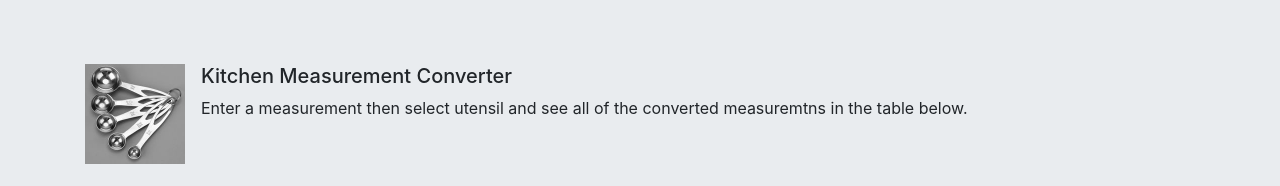
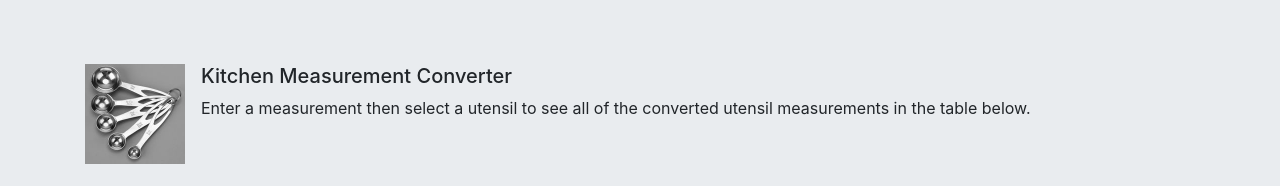
Before and after one commit to alexanderjessediaz/kitchen-measurement-converter, a React (Create React App) app: page / in a window 1280 px wide. Shown: the top 186 px of the page. Built offline with nearby package versions, Linux system fonts and the light colour scheme.

Commit message:
edit wording in Media.Body

```diff
--- a/src/App.js
+++ b/src/App.js
@@ -7,11 +7,6 @@ import measuringspoons from './images/measuringspoons.jpg';
 import CalculationTable from "./components/CalculationTable";
 import UtensilCard from './components/UtensilCard';
 import { cupToTbsp, cupToTsp, tbspToCup, tbspToTsp, tspToCup, tspToTbsp } from './utils/conversion-functions';
-
-
-
-
-
 
 class App extends Component {
 
@@ -71,7 +66,7 @@ class App extends Component {
                   <Media.Body>
                     <h5>Kitchen Measurement Converter</h5>
                     <p>
-                      Enter a measurement then select utensil and see all of the converted measuremtns in the table below.
+                      Enter a measurement then select a utensil to see all of the converted utensil measurements in the table below.
                     </p>
                   </Media.Body>
                 </Media>
```
